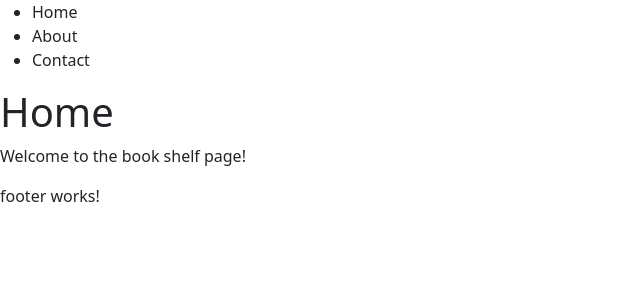
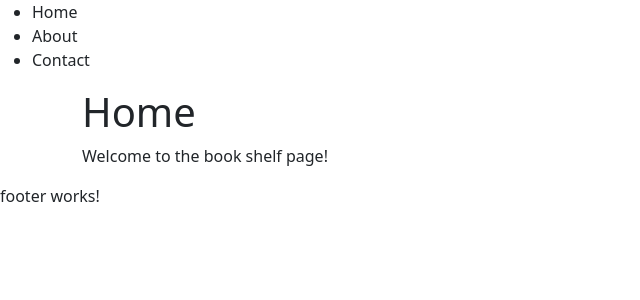
Before and after one commit to kabb98/bookshelf-frontend, an Angular app: page / in a window 1280 px wide. Shown: the top 300 px of the page, without its empty margins (0-640 px from the left). Built offline with nearby package versions, Linux system fonts and the light colour scheme.

Commit message:
Con section

```diff
--- a/src/app/components/home/home.component.html
+++ b/src/app/components/home/home.component.html
@@ -1,4 +1,4 @@
-<section>
+<section class="container">
 
     <h1>Home</h1>
 
```
